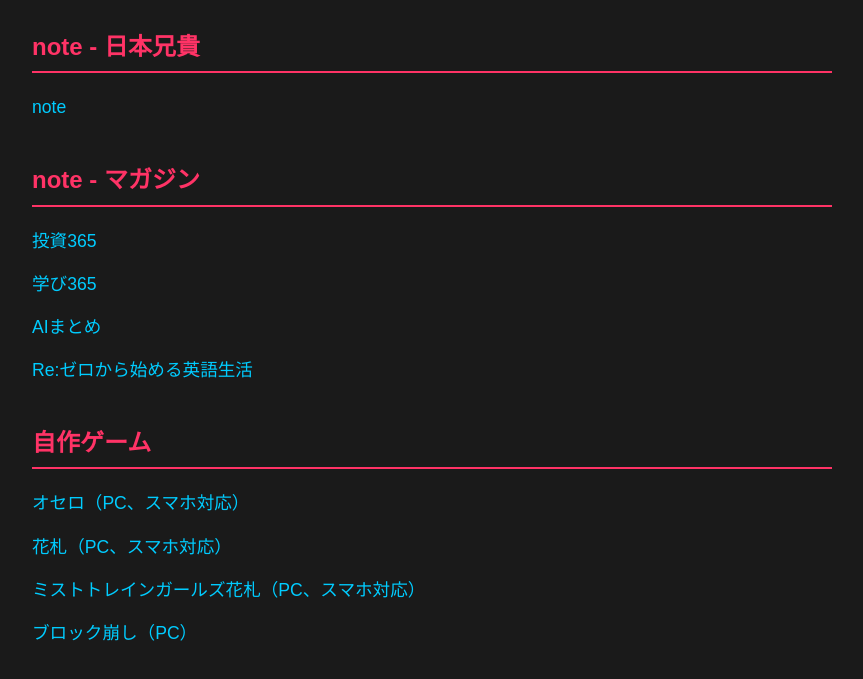
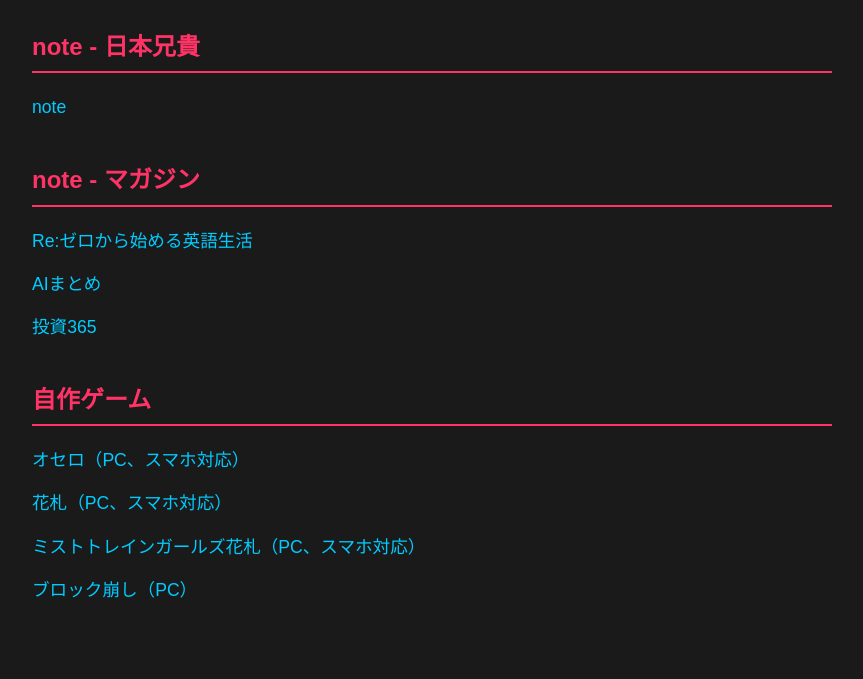
Before and after one commit to JP-Anikiii/Home, a plain HTML site: page index.html in a window 1280 px wide. Shown: the part 173-852 px from the top of the page, without its empty margins (208-1071 px from the left). Drawn offline with Linux system fonts and the light colour scheme.

Commit message:
20250326
20250326

```diff
--- a/index.html
+++ b/index.html
@@ -60,10 +60,9 @@
 
         <h2>note - マガジン</h2>
         <ul>
+            <li><a href="https://note.com/jp_aniki/m/m3f763b019e6b" target="_blank">Re:ゼロから始める英語生活</a></li>
+            <li><a href="https://note.com/jp_aniki/m/mbd121376368b" target="_blank">AIまとめ</a></li>
             <li><a href="https://note.com/jp_aniki/m/m96239fb4f646" target="_blank">投資365</a></li>
-            <li><a href="https://note.com/jp_aniki/m/m612ca45a575b" target="_blank">学び365</a></li>
-            <li><a href="https://note.com/jp_aniki/m/mbd121376368b" target="_blank">AIまとめ</a></li>
-            <li><a href="https://note.com/jp_aniki/m/m3f763b019e6b" target="_blank">Re:ゼロから始める英語生活</a></li>
         </ul>
 
         <h2>自作ゲーム</h2>
```
